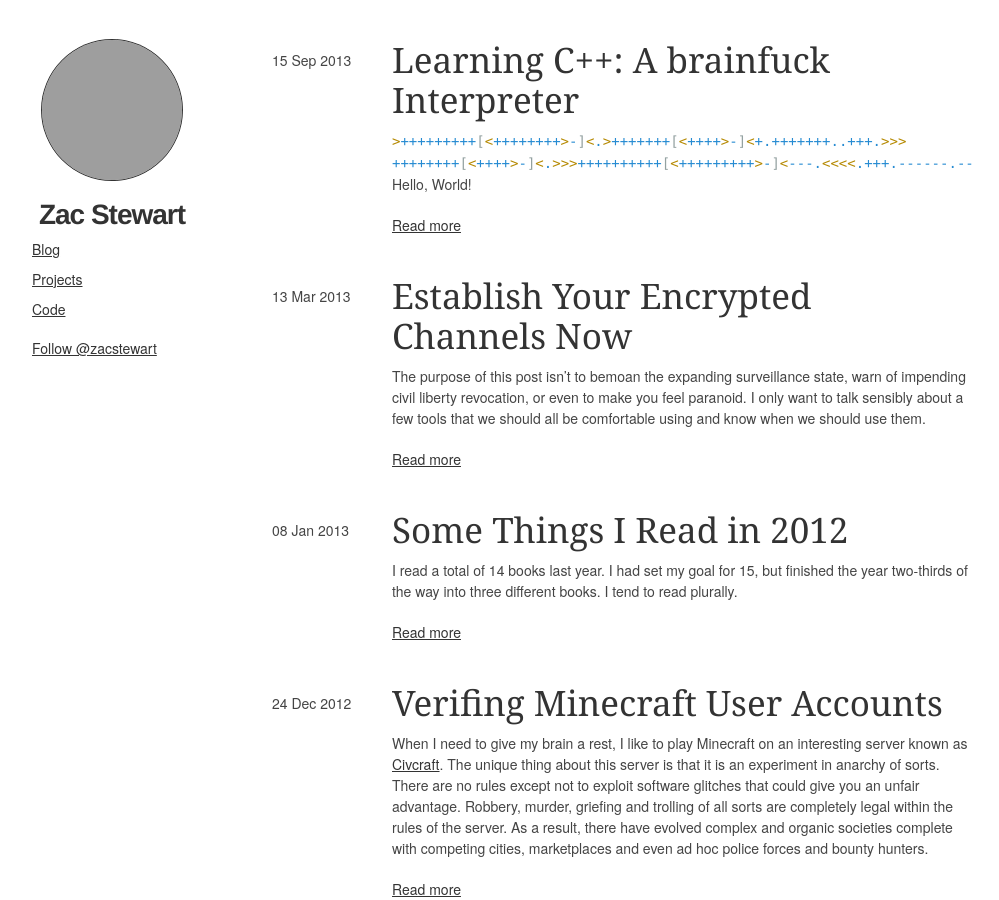
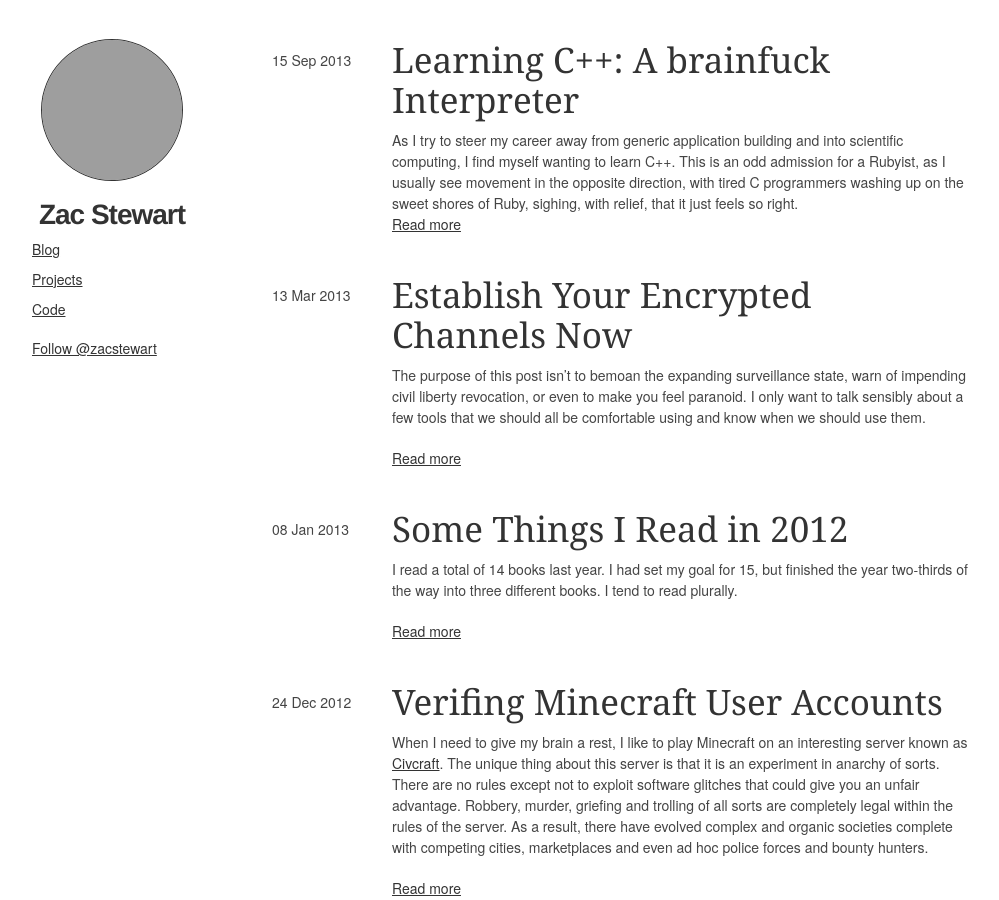
Before and after one commit to zacstewart/zacstewart.github.io, a Jekyll site: the page built from index.html, in a window 1280 px wide and 900 px high. Shown: the whole window, without its empty margins (138-1137 px from the left). Built offline with Jekyll 4.4.1, drawn with Linux system fonts in a browser that asks for light colours; Markdown is read by kramdown in place of the engine named in the settings; comment, search, counter and statistics services are not loaded; grey boxes are pictures that could not be loaded.

Commit message:
Add excerpt

````diff
--- a/_posts/2013-09-15-learning-cpp-a-brainfuck-interpreter.md
+++ b/_posts/2013-09-15-learning-cpp-a-brainfuck-interpreter.md
@@ -1,6 +1,12 @@
 ---
 layout: post
 title: 'Learning C++: A brainfuck Interpreter'
+excerpt: |
+  As I try to steer my career away from generic application building and into
+  scientific computing, I find myself wanting to learn C++. This is an odd
+  admission for a Rubyist, as I usually see movement in the opposite direction,
+  with tired C programmers washing up on the sweet shores of Ruby, sighing,
+  with relief, that it just feels so right.
 ---
 
 ```brainfuck
````
